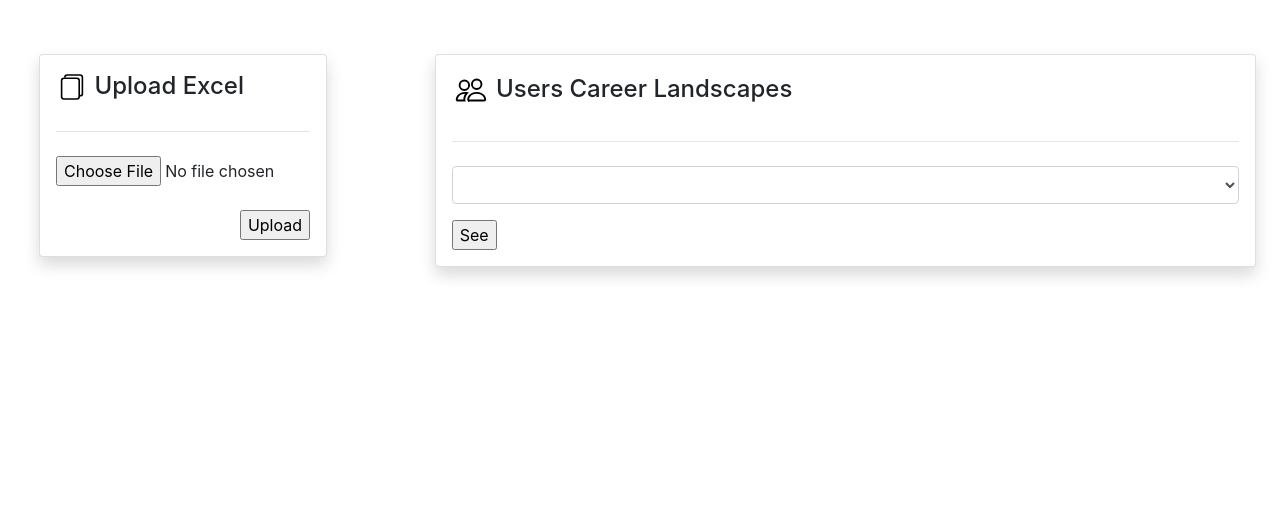
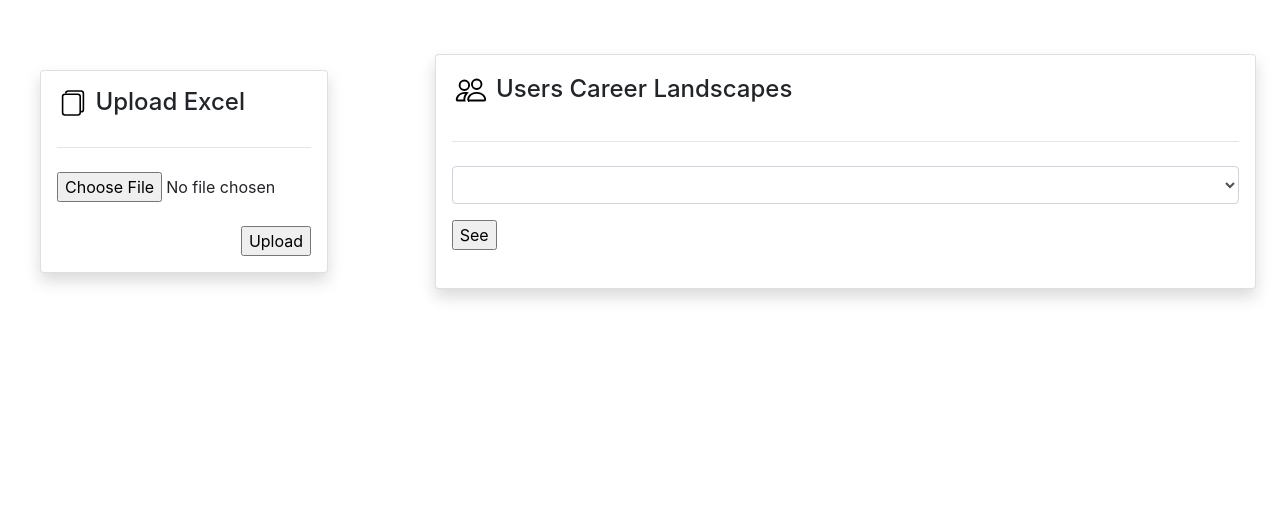
Before and after one commit to xpeppers/career-landscape, a Django app: page /manage/ in a window 1280 px wide. Shown: the part 64-593 px from the top of the page. Run offline with Django 3.2, Linux system fonts and the light colour scheme; a user stored in the database is signed in; data comes from the database, SQL or seed files in the repository; lists and menus that the app fills with data are empty; parts of the project's set-up code (start-up, migrations or seed data) failed here and were passed over; some libraries are stand-ins or nearby versions.

Commit message:
Update gitignore and refactor manage view

```diff
--- a/clusters/templates/clusters/manage.html
+++ b/clusters/templates/clusters/manage.html
@@ -87,7 +87,7 @@
         </div>
 
         <div class="row p-4">
-            <div class="col-md-4">
+            <div class="col-md-4 p-3">
               <div class="shadow card p-3" style="width: 18rem;">
                 <h4 class="card-title">
                     <img src="{% static "clusters/images/documents.svg" %}" alt="" width="32" height="32" title="Documents">
```
Also changed, not shown: 1 other file.
